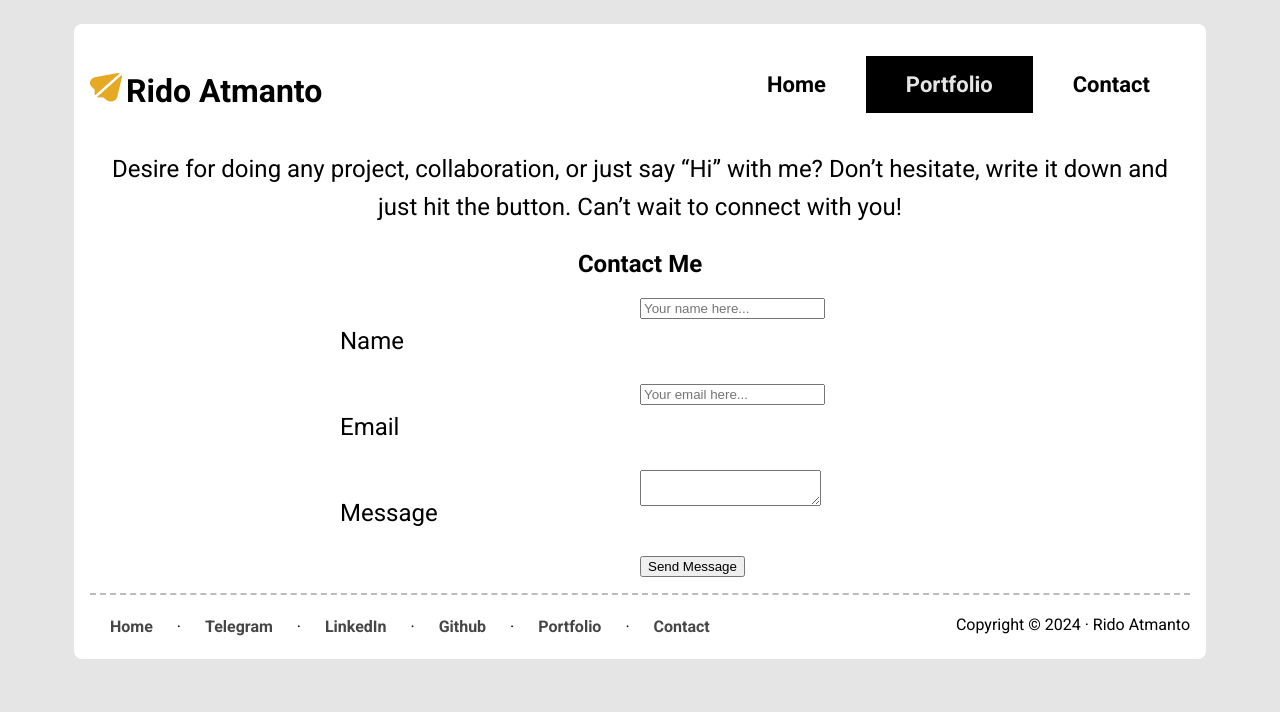
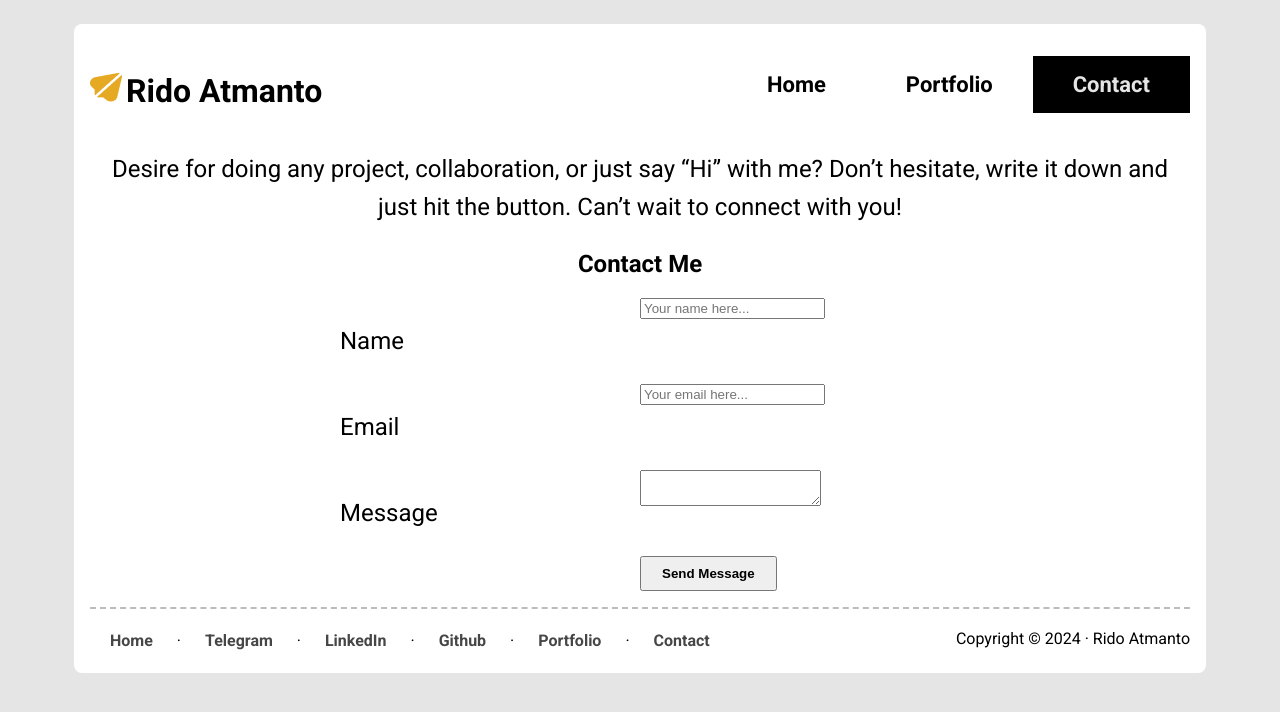
Before and after one commit to ridoatmanto/personal-website, a plain HTML site: page contact/index.html in a window 1280 px wide. Drawn offline with Linux system fonts and the light colour scheme.

Commit message:
Update contact component

```diff
--- a/contact/index.html
+++ b/contact/index.html
@@ -23,8 +23,8 @@
       <nav>
         <ul>
           <li><a href="/" class="roboto-bold">Home</a></li>
-          <li><a href="/portfolio" class="active roboto-bold">Portfolio</a></li>
-          <li><a href="/contact" class="roboto-bold">Contact</a></li>
+          <li><a href="/portfolio" class="roboto-bold">Portfolio</a></li>
+          <li><a href="/contact" class="active roboto-bold">Contact</a></li>
         </ul>
       </nav>
     </header>
@@ -55,7 +55,7 @@
         <div class="contact-item"> &nbsp;
         </div>
         <div class="contact-item">
-          <input type="submit" name="send_message" value="Send Message" />
+          <input class="contact-submit" type="submit" name="send_message" value="Send Message" />
         </div>
       </div>
     </div>
--- a/index.css
+++ b/index.css
@@ -263,6 +263,12 @@ nav ul li a:hover {
     padding-bottom: 16px;
 }
 
+.contact-submit {
+    padding: 8px 20px;
+    background-color: D9D9D9;
+    font-weight: bold;
+}
+
 footer {
     padding-top: 16px;
     border-top: 2px dashed #BCBCBC;
```
